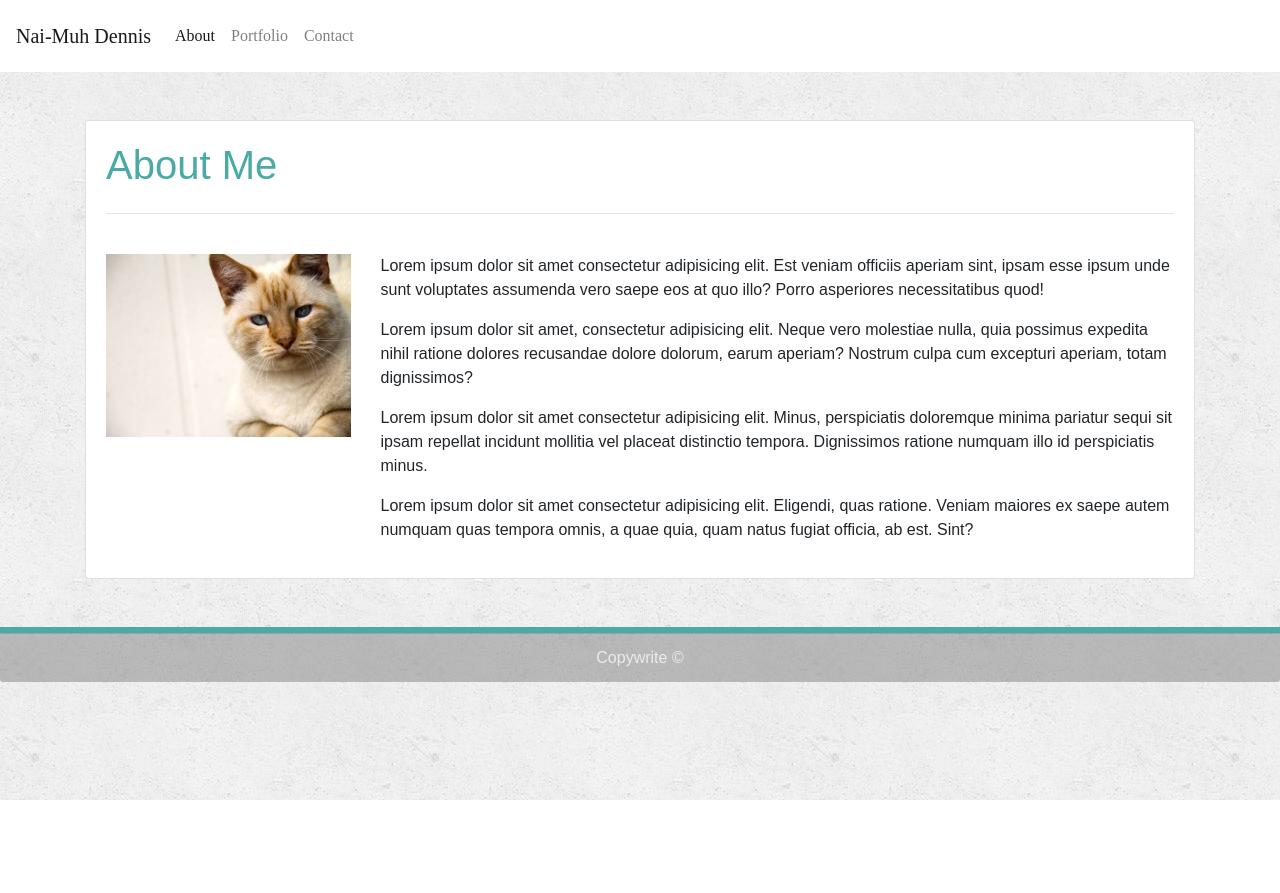
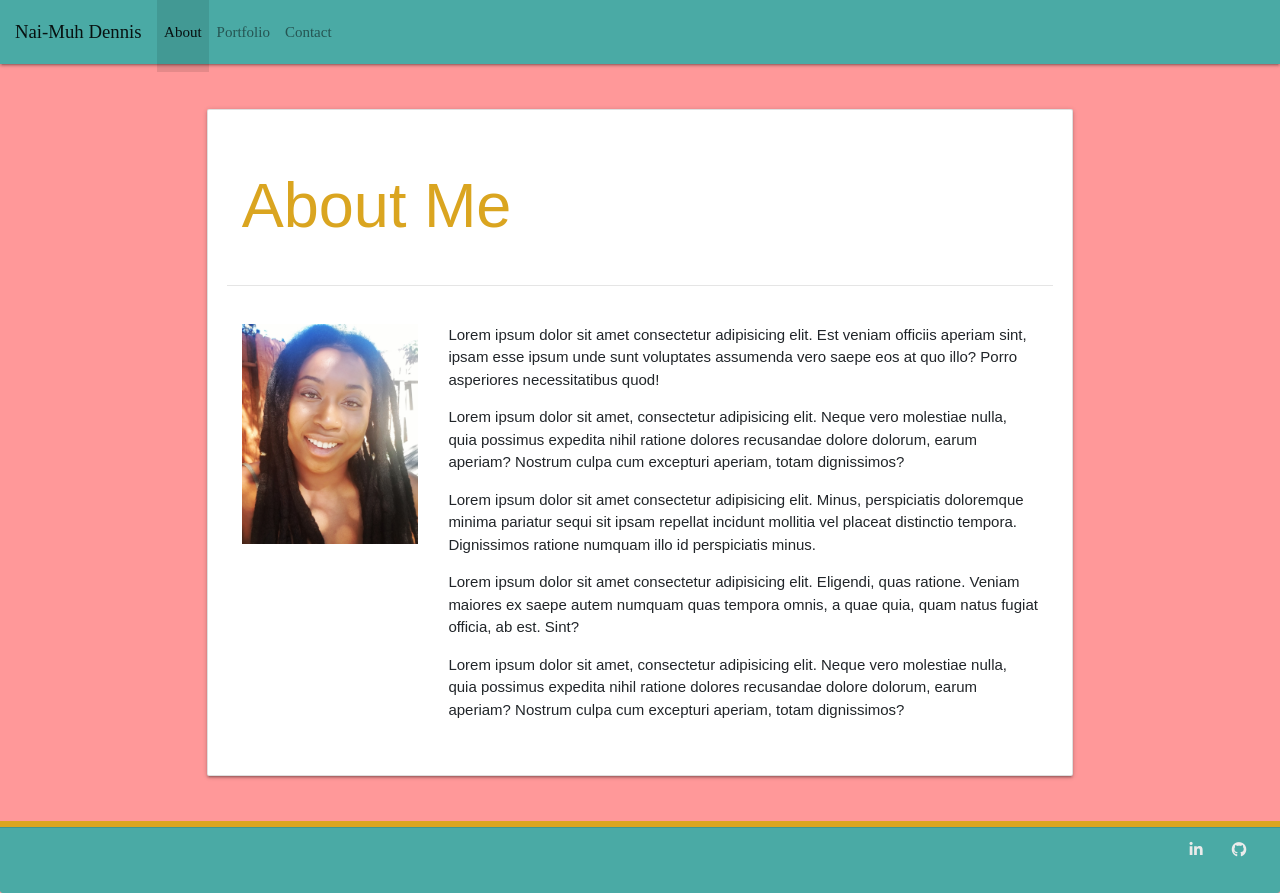
Before and after one commit to NDennis88/Bootstrap-Portfolio, a plain HTML site: page index.html in a window 1280 px wide. Before the commit the page ends 800 px from the top, so only its background shows below. Drawn offline with nearby package versions, Linux system fonts and the light colour scheme.

Commit message:
Updated Portfolio

```diff
--- a/index.html
+++ b/index.html
@@ -5,6 +5,8 @@
     <meta name="viewport" content="width=device-width, initial-scale=1.0">
     <meta http-equiv="X-UA-Compatible" content="ie=edge">
     <link rel="stylesheet" href="https://stackpath.bootstrapcdn.com/bootstrap/4.1.3/css/bootstrap.min.css" integrity="sha384-MCw98/SFnGE8fJT3GXwEOngsV7Zt27NXFoaoApmYm81iuXoPkFOJwJ8ERdknLPMO" crossorigin="anonymous">
+    <link rel="stylesheet" href="https://cdnjs.cloudflare.com/ajax/libs/materialize/1.0.0/css/materialize.min.css">
+    <link rel="stylesheet" href="https://use.fontawesome.com/releases/v5.7.1/css/all.css" integrity="sha384-fnmOCqbTlWIlj8LyTjo7mOUStjsKC4pOpQbqyi7RrhN7udi9RwhKkMHpvLbHG9Sr" crossorigin="anonymous">
     <script src="https://code.jquery.com/jquery-3.3.1.slim.min.js" integrity="sha384-q8i/X+965DzO0rT7abK41JStQIAqVgRVzpbzo5smXKp4YfRvH+8abtTE1Pi6jizo" crossorigin="anonymous"></script>
     <script src="https://cdnjs.cloudflare.com/ajax/libs/popper.js/1.14.3/umd/popper.min.js" integrity="sha384-ZMP7rVo3mIykV+2+9J3UJ46jBk0WLaUAdn689aCwoqbBJiSnjAK/l8WvCWPIPm49" crossorigin="anonymous"></script>
     <script src="https://stackpath.bootstrapcdn.com/bootstrap/4.1.3/js/bootstrap.min.js" integrity="sha384-ChfqqxuZUCnJSK3+MXmPNIyE6ZbWh2IMqE241rYiqJxyMiZ6OW/JmZQ5stwEULTy" crossorigin="anonymous"></script>
@@ -13,12 +15,12 @@
 <body>
 <style>
 body {
-    background: url("assets/images/concrete_seamless.png");
+    background: url("assets/images/3840x2160-light-salmon-pink-solid-color-background.jpg");
     font-family: Arial, Helvetica, sans-serif;
 }
 
 .navbar{
-    background: #ffffff;
+    background: #4aaaa5;
     font-family: 'Times New Roman', Times, serif;
     color: #cccccc;
 }
@@ -26,7 +28,8 @@ body {
 </style>
      <nav class="navbar navbar-expand-lg navbar-light">
         <a class="navbar-brand" href="index.html">Nai-Muh Dennis</a>
-                    <div class="href">
+
+                        <div class="href">
                             <span class="navbar-text">
                                 <button class="navbar-toggler" type="button" data-toggle="collapse" data-target="#navbarText" aria-controls="navbarText" aria-expanded="false" aria-label="Toggle navigation">
                                     <span class="navbar-toggler-icon"></span>
@@ -54,29 +57,46 @@ body {
             <div class="card-body">
                 <div class="row">
                     <div class="col-xs-12 col-sm-12 col-md-12">
-                        <h1 style="color:#4aaaa5">About Me</h1>
+                        <h1 style="color:goldenrod">About Me</h1>
                     </div>
                 </div>
             <hr>
             <br>
                 <div class="row">
                     <div class="col-xs-12 col-sm-12 col-md-3">
-                        <img src="assets/images/cat.jpg" style="width:100%">
+                        <img src="assets/images/profile pic.jpg" style="width:100%">
                     </div>
                     <div class="col-xs-12 col-sm-12 col-md-9">
                          <p>Lorem ipsum dolor sit amet consectetur adipisicing elit. Est veniam officiis aperiam sint, ipsam esse ipsum unde sunt voluptates assumenda vero saepe eos at quo illo? Porro asperiores necessitatibus quod!</p>
                          <p>Lorem ipsum dolor sit amet, consectetur adipisicing elit. Neque vero molestiae nulla, quia possimus expedita nihil ratione dolores recusandae dolore dolorum, earum aperiam? Nostrum culpa cum excepturi aperiam, totam dignissimos?</p>
                          <p>Lorem ipsum dolor sit amet consectetur adipisicing elit. Minus, perspiciatis doloremque minima pariatur sequi sit ipsam repellat incidunt mollitia vel placeat distinctio tempora. Dignissimos ratione numquam illo id perspiciatis minus.</p>
                          <p>Lorem ipsum dolor sit amet consectetur adipisicing elit. Eligendi, quas ratione. Veniam maiores ex saepe autem numquam quas tempora omnis, a quae quia, quam natus fugiat officia, ab est. Sint?</p>
+                         <p>Lorem ipsum dolor sit amet, consectetur adipisicing elit. Neque vero molestiae nulla, quia possimus expedita nihil ratione dolores recusandae dolore dolorum, earum aperiam? Nostrum culpa cum excepturi aperiam, totam dignissimos?</p>
+                         <!-- <p>Lorem ipsum dolor sit amet consectetur adipisicing elit. Minus, perspiciatis doloremque minima pariatur sequi sit ipsam repellat incidunt mollitia vel placeat distinctio tempora. Dignissimos ratione numquam illo id perspiciatis minus.</p>
+                         <p>Lorem ipsum dolor sit amet consectetur adipisicing elit. Eligendi, quas ratione. Veniam maiores ex saepe autem numquam quas tempora omnis, a quae quia, quam natus fugiat officia, ab est. Sint?</p> -->
                     </div>
                 </div>
             </div>
         </div>
     </div>
     <footer>
-        <div class="text-muted text-center mt-5" style="border-top:#4aaaa5 solid 6px">
-         <div class="card-footer" style="background: #6666; color:#ebebeb">
-            Copywrite &copy;
+        <div class="text-muted text-right mt-5" style="border-top:goldenrod solid 6px">
+         <div class="card-footer" style="background: #4aaaa5; color:#ebebeb">
+                <!-- Grid row -->
+                <div class="row">
+                  <!-- Grid column -->
+                  <div class="col-md-12">
+                    <div class="mb-12">
+                            <a class="li-ic" href="#" style="color:#ebebeb; padding-right: 25px;">
+                                    <i class="fab fa-linkedin-in"></i>
+                            </a>
+                            <a class="github-ic" href="#" style="color:#ebebeb">
+                                    <i class="fab fa-github"></i>
+                            </a>
+                    </div>
+                  </div>
+                </div>
+         </div>
         </div>
     </footer>
 </body>
```
Also changed, not shown: contact.html (+20 -6 lines), portfolio.html (+34 -15 lines), assets/images/3840x2160-light-salmon-pink-solid-color-background.jpg (added), assets/images/Coffee Collective.gif (added), assets/images/jewel.jpg (added), assets/images/profile pic.jpg (added), assets/images/psychic1.jpg (added).
